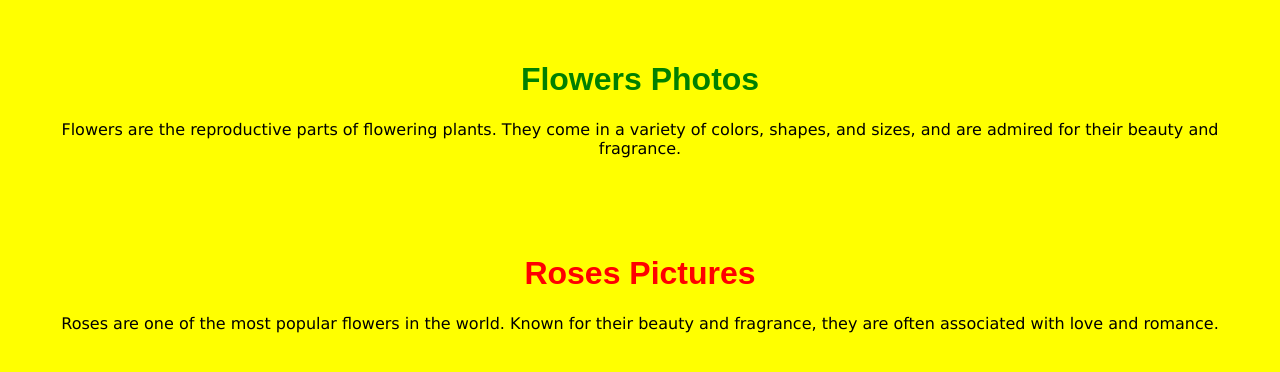
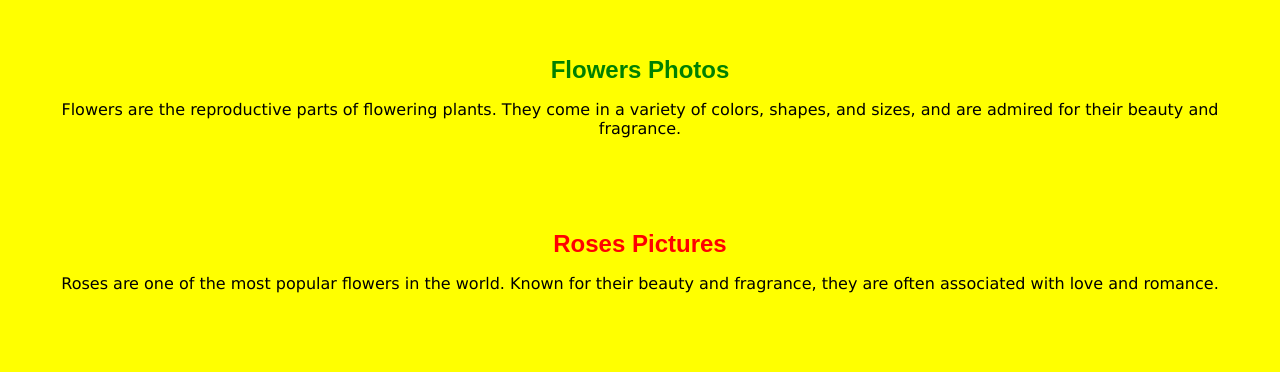
Before and after one commit to acciojob/inline-styling-akhilrale11, a website: page main.html in a window 1280 px wide. Drawn offline with Linux system fonts and the light colour scheme.

Commit message:
created a submission

```diff
--- a/main.html
+++ b/main.html
@@ -4,24 +4,25 @@
     <meta charset="UTF-8">
     <meta name="viewport" content="width=device-width, initial-scale=1.0">
     <title>Flowers Showcase</title>
+    <link rel="stylesheet" href="styles.css">
 </head>
-<body style="background-color: yellow; text-align: center;">
-
-    <!-- First Div: Flowers Photos -->
-    <div style="margin: 20px; padding: 20px;">
-        <h1 id="f1" style="color: green; font-family: Arial, sans-serif;">Flowers Photos</h1>
-        <p style="font-size: 16px; font-family: Verdana, sans-serif;">
+<body>
+    <!-- First Section: Flowers Photos -->
+    <div class="flower-section">
+        <h1 id="f1">Flowers Photos</h1>
+        <p>
             Flowers are the reproductive parts of flowering plants. They come in a variety of colors, shapes, and sizes, and are admired for their beauty and fragrance.
         </p>
     </div>
 
-    <!-- Second Div: Roses Pictures -->
-    <div style="margin: 20px; padding: 20px;">
-        <h1 id="f2" style="color: red; font-family: Arial, sans-serif;">Roses Pictures</h1>
-        <p style="font-size: 16px; font-family: Verdana, sans-serif;">
+    <!-- Second Section: Roses Pictures -->
+    <div class="rose-section">
+        <h1 id="f2">Roses Pictures</h1>
+        <p>
             Roses are one of the most popular flowers in the world. Known for their beauty and fragrance, they are often associated with love and romance.
         </p>
     </div>
 
+    <script src="script.js"></script>
 </body>
 </html>
--- a/script.js
+++ b/script.js
@@ -1 +1,5 @@
-//your JS code here. If required.
+// You can add interactive features here if needed.
+// Example: Alert message on page load
+document.addEventListener("DOMContentLoaded", () => {
+    alert("Welcome to the Flowers Showcase!");
+});
--- a/styles.css
+++ b/styles.css
@@ -1 +1,33 @@
-/*  your css code here. If applicable */
+/* Body Styling */
+body {
+    background-color: yellow;
+    text-align: center;
+    font-family: Arial, sans-serif;
+}
+
+/* First Section Styling */
+.flower-section {
+    margin: 20px;
+    padding: 20px;
+}
+
+#f1 {
+    color: green;
+    font-size: 24px;
+}
+
+/* Second Section Styling */
+.rose-section {
+    margin: 20px;
+    padding: 20px;
+}
+
+#f2 {
+    color: red;
+    font-size: 24px;
+}
+
+p {
+    font-size: 16px;
+    font-family: Verdana, sans-serif;
+}
```
